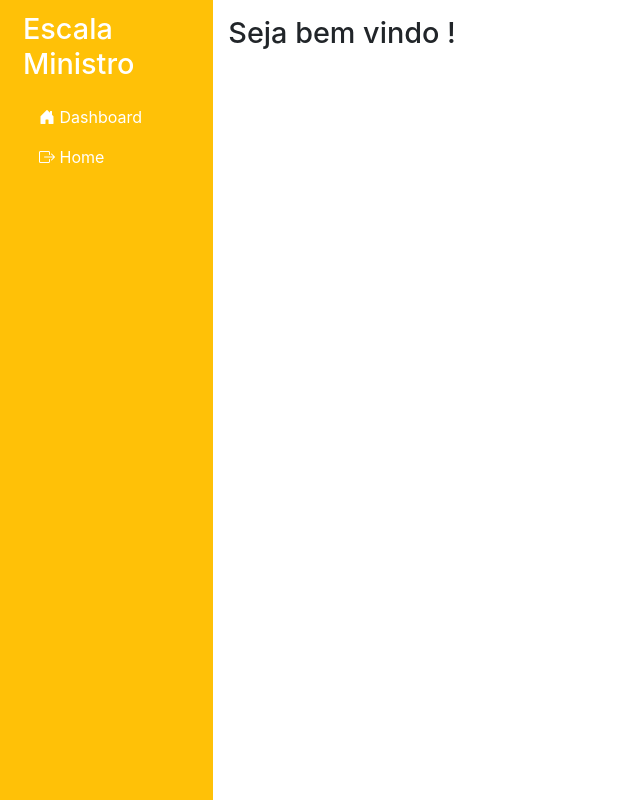
After one commit to joaolucas14/projeto_escala, a Django app: page /home in a window 1280 px wide. The commit adds this page. Shown: the whole page, without its empty margins (0-640 px from the left). Run offline with Django 5.2, Linux system fonts and the light colour scheme; some libraries are stand-ins or nearby versions.

Commit message:
alterando o template base e adicionando logout ainda sem funcionar

```diff
--- a/escala/templates/base.html
+++ b/escala/templates/base.html
@@ -12,7 +12,8 @@
   />
 </head>
 <body class="bg-light">
-    <main >{% block content %}{% endblock content %}
+    <main >
+      {% block content %}{% endblock content %}
     </main>
     <script
     src="https://cdn.jsdelivr.net/npm/bootstrap@5.3.3/dist/js/bootstrap.bundle.min.js"
--- /dev/null
+++ b/escala/templates/base_home.html
@@ -0,0 +1,58 @@
+<!DOCTYPE html>
+<html lang="pt-br">
+<head>
+  <meta charset="UTF-8">
+  <meta name="viewport" content="width=device-width, initial-scale=1.0">
+  <title>Exemplo Bootstrap</title>
+  <link href="https://stackpath.bootstrapcdn.com/bootstrap/4.5.2/css/bootstrap.min.css" rel="stylesheet">
+  <link rel="stylesheet" href="https://cdn.jsdelivr.net/npm/bootstrap-icons/font/bootstrap-icons.css">
+  <style>
+    .nav-pills li a:hover{
+        background-color: rgb(255, 156, 43);
+    }
+    h1{
+        font-size: 1.8em;
+    }
+  </style>
+</head>
+<body>
+  <div class="container-fluid">
+    <div class="row flex-nowrap">
+      <!-- Barra lateral -->
+      <div class="bg-warning col-auto col-md-4 col-lg-2 min-vh-100 d-flex flex-column justify-content-between">
+        <div class="bg-warning p-2">
+          <a href="#" class="d-flex text-decoration-none mt-1 align-items-center text-white">
+            <h1 class="fs-2 d-none d-sm-inline">
+              Escala Ministro
+            </h1>
+          </a>
+          <ul class="nav nav-pills flex-column mt-2">
+            <li class="nav-item py-sm-0">
+              <a href="{% url 'home' %}" class="nav-link text-white">
+
+                <i class="bi bi-house-door-fill"></i>
+                <span class="fs-4 d-none ms-3 d-sm-inline">Dashboard</span>
+              </a>
+            </li>
+            <li class="nav-item py-sm-0">
+              <a href="{% url "logout" %}" class="nav-link text-white">
+                <i class="bi bi-box-arrow-right"></i>
+                <span class="fs-4 d-none ms-3 d-sm-inline">Home</span>
+              </a>
+            </li>
+          </ul>
+        </div>
+      </div>
+
+      <!-- Bloco de conteúdo principal -->
+      <main class="col py-3">
+        {% block content %}{% endblock content %}
+      </main>
+    </div>
+  </div>
+
+  <script src="https://code.jquery.com/jquery-3.5.1.slim.min.js"></script>
+  <script src="https://cdn.jsdelivr.net/npm/@popperjs/core@2.5.3/dist/umd/popper.min.js"></script>
+  <script src="https://stackpath.bootstrapcdn.com/bootstrap/4.5.2/js/bootstrap.min.js"></script>
+</body>
+</html>
--- a/escala/templates/escala/home.html
+++ b/escala/templates/escala/home.html
@@ -1,19 +1,4 @@
-{% extends "base.html" %}
-<title>{% block page_title %}Escala{% endblock page_title %}</title>
-
+{% extends "base_home.html" %}
 {% block content %}
-    <nav class="navbar bg-warning mb-5">
-        <div class="container-fluid">
-        <a class="navbar-brand ms-5 text-white fw-bold" href="#">Escala Ministros</a>
-        </div>
-    </nav>
-    <div class="d-flexjustify-content-center align-items-center text-center border w-50 mx-auto">
-
-        <div class="card-body bg-white p-3 shadow-sm">
-          <h5 class="card-title">Bem Vindo</h5>
-          <p class="card-text mt-2"> Aqui você ministro podera encontrar sua escala mensal .</p>
-          <a href="{% url "login" %}" class="btn btn-warning text-white fw-bold text-start">Entre</a>
-          <a href="{% url "registro" %}" class="btn btn-warning text-white fw-bold ">Cadastre-se</a>
-        </div>
-      </div>
-{% endblock content %}
+    <h1> Seja bem vindo {{user.username}} !</h1>
+{% endblock content  %}
--- a/escala/views.py
+++ b/escala/views.py
@@ -8,12 +8,12 @@ from django.views.generic.edit import CreateView
 from django.contrib.auth.models import User
 
 
+class Inicio(TemplateView):
+    template_name = "escala/inicio.html"
+
+
 class Home(TemplateView):
     template_name = "escala/home.html"
-
-
-class Teste(TemplateView):
-    template_name = "escala/teste.html"
 
 
 class CustomLoginView(FormView):
--- a/setup/settings.py
+++ b/setup/settings.py
@@ -13,6 +13,8 @@ https://docs.djangoproject.com/en/5.0/ref/settings/
 from pathlib import Path
 from decouple import config, Csv
 from dj_database_url import parse as db_url
+from django.urls import reverse_lazy
+
 
 # Build paths inside the project like this: BASE_DIR / 'subdir'.
 BASE_DIR = Path(__file__).resolve().parent.parent
--- a/setup/urls.py
+++ b/setup/urls.py
@@ -1,11 +1,12 @@
 from django.contrib import admin
 from django.urls import path
-from escala.views import Home, CustomLoginView, RegisterView, Teste
-
+from escala.views import Inicio, CustomLoginView, RegisterView, Home
+from django.contrib.auth.views import LogoutView
 urlpatterns = [
-    path("", Home.as_view(), name="home"),
-    path("teste/", Teste.as_view(), name="teste"),
+    path("", Inicio.as_view(), name="inicio"),
+    path("home", Home.as_view(), name="home"),
     path("admin/", admin.site.urls),
     path("login/", CustomLoginView.as_view(), name="login"),
+    path('logout/', LogoutView.as_view(), name='logout'),
     path("registro/", RegisterView.as_view(), name="registro"),
 ]
```
Also changed, not shown: escala/templates/escala/inicio.html (added, +19 -0 lines), escala/templates/escala/teste.html (deleted, +0 -54 lines).
